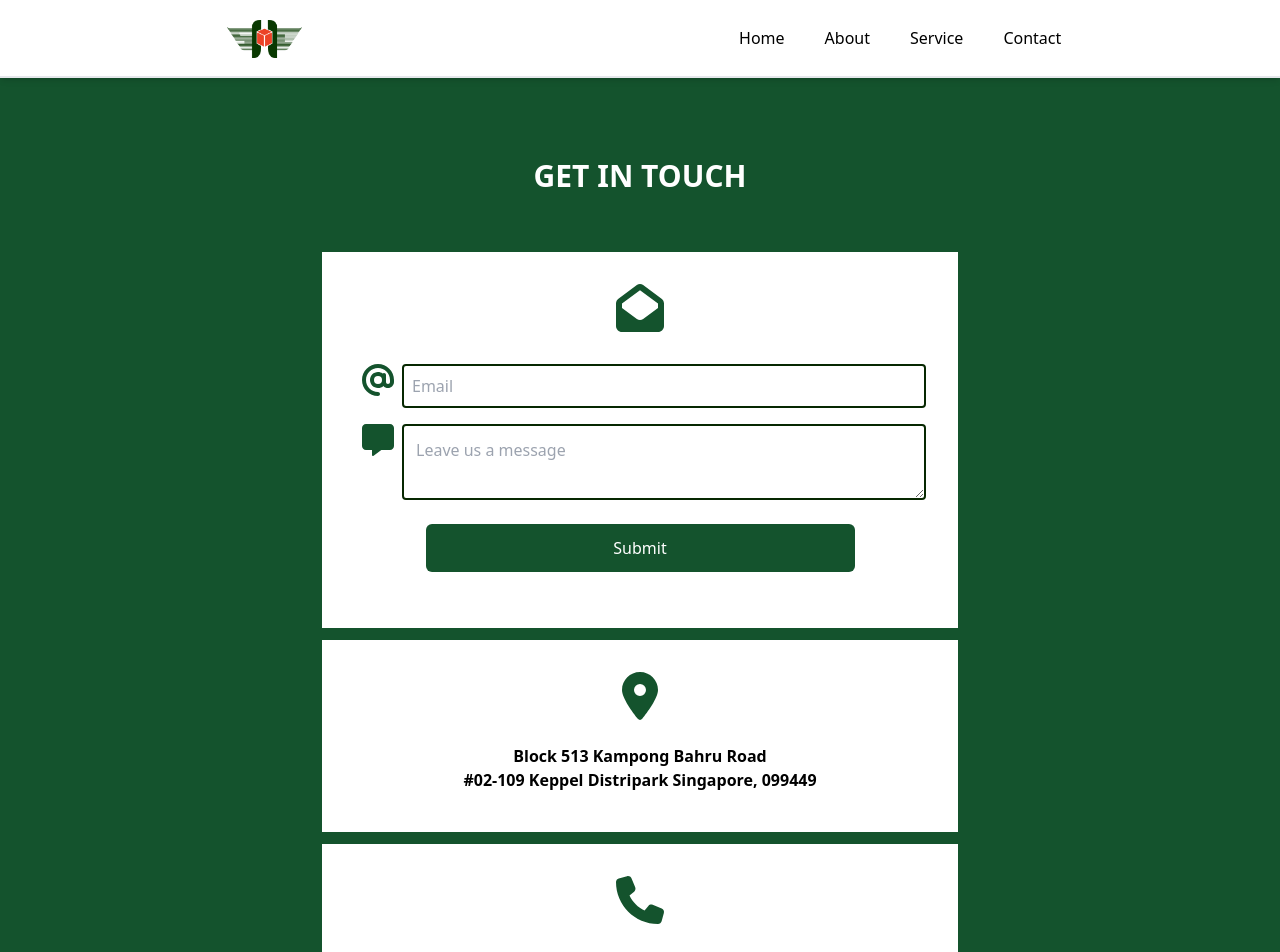
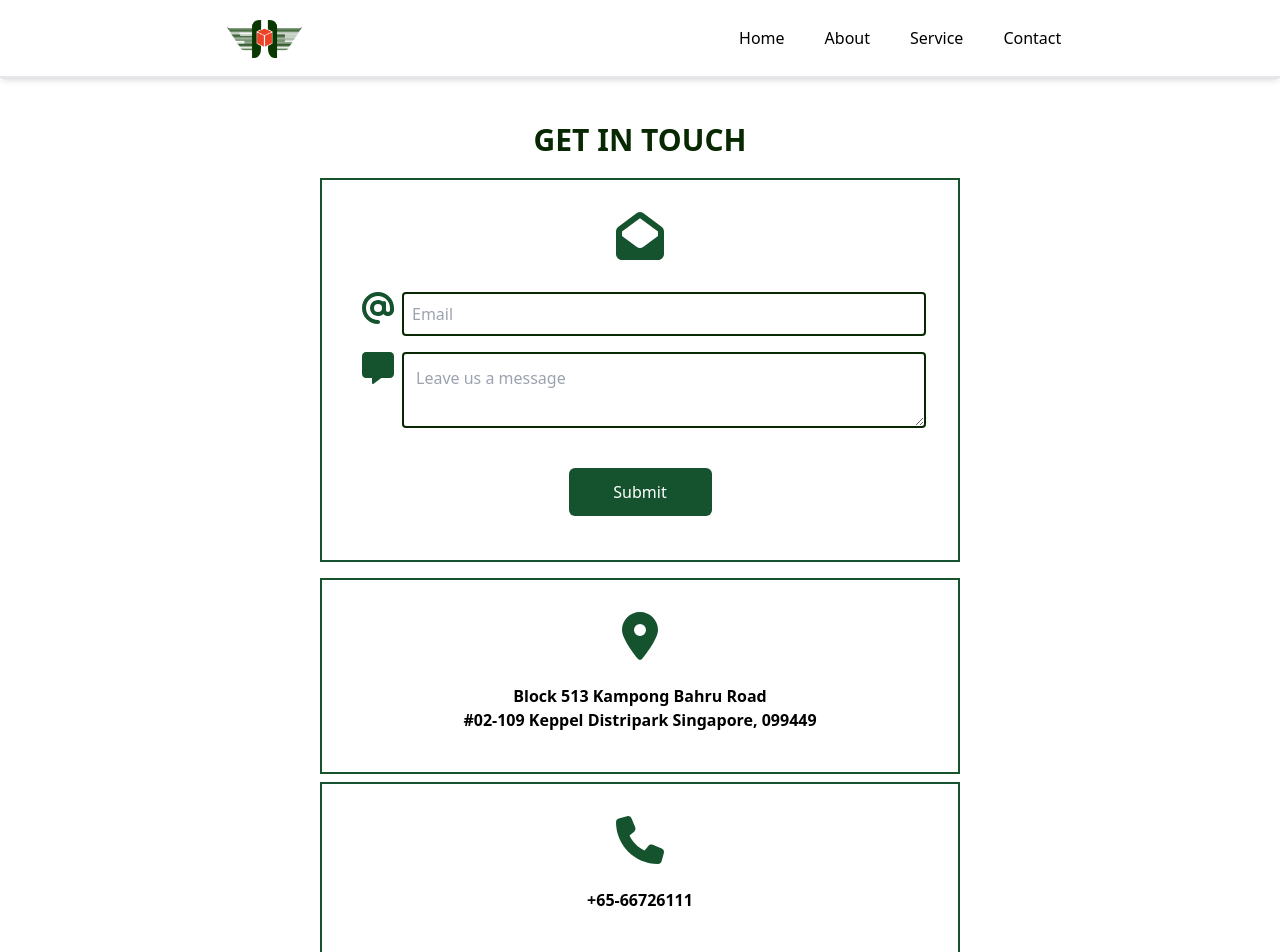
Before and after one commit to tnngoan/HSC-tracking, a Next.js app: page /contact in a window 1280 px wide. Shown: the top 952 px of the page. Built offline with nearby package versions, Linux system fonts and the light colour scheme.

Commit message:
remove backgroun

```diff
--- a/pages/contact.js
+++ b/pages/contact.js
@@ -7,13 +7,13 @@ const Contact = () => {
     return (
         <div>
             <Header />
-            <div className='p-8 md:px-40 lg:px-80 flex-cols text-center min-h-screen bg-green-900 items-center pb-28'>
-                <h1 className='font-bold text-3xl text-white py-12'>GET IN TOUCH</h1>
+            <div className='p-8 md:px-40 lg:px-80 flex-cols text-center min-h-screen items-center pb-28'>
+                <h1 className='font-bold text-3xl text-green-999 py-12 md:py-3 md:pt-3'>GET IN TOUCH</h1>
                 <div className='border border-2 border-green-900 p-8 bg-white my-2'>
                     <div className='flex justify-around items-center'>
                         <FontAwesomeIcon icon={faEnvelopeOpen} size="3x" className='text-green-900' />
                     </div>
-                    <form className='py-6'>
+                    <form className='py-6 md:pb-3'>
                         <div className='flex items-top justify-center py-2'>
                             <label><FontAwesomeIcon icon={faAt} size="2x" className='text-green-900 px-2' /></label>
                             <input placeholder='Email' className='border border-2 rounded border-green-999 px-2 py-1 w-full md:py-2 text-gray-600' />
@@ -22,10 +22,10 @@ const Contact = () => {
                             <label><FontAwesomeIcon icon={faMessage} size="2x" className='text-green-900 px-2' /></label>
                             <textarea placeholder='Leave us a message' className='rounded border border-2 border-green-999 p-3 w-full  text-gray-600' />
                         </div>
-                        <button type="submit" className='bg-green-900 text-white w-full md:w-3/4 py-3 rounded-md mt-4'>Submit</button>
+                        <button type="submit" className='bg-green-900 text-white w-full md:w-1/4 py-3 rounded-md mt-4 md:mt-8'>Submit</button>
                     </form>
                 </div>
-                <div className=''>
+                <div className='my-4'>
                     <div className='border border-2 border-green-900 p-8 bg-white'>
                         <FontAwesomeIcon icon={faLocationDot} size="3x" className='text-green-900' />
                         <p className="font-semibold items-center pt-6 py-2">
```
Also changed, not shown: 1 other file (tests, documents, lock files or other folders).
